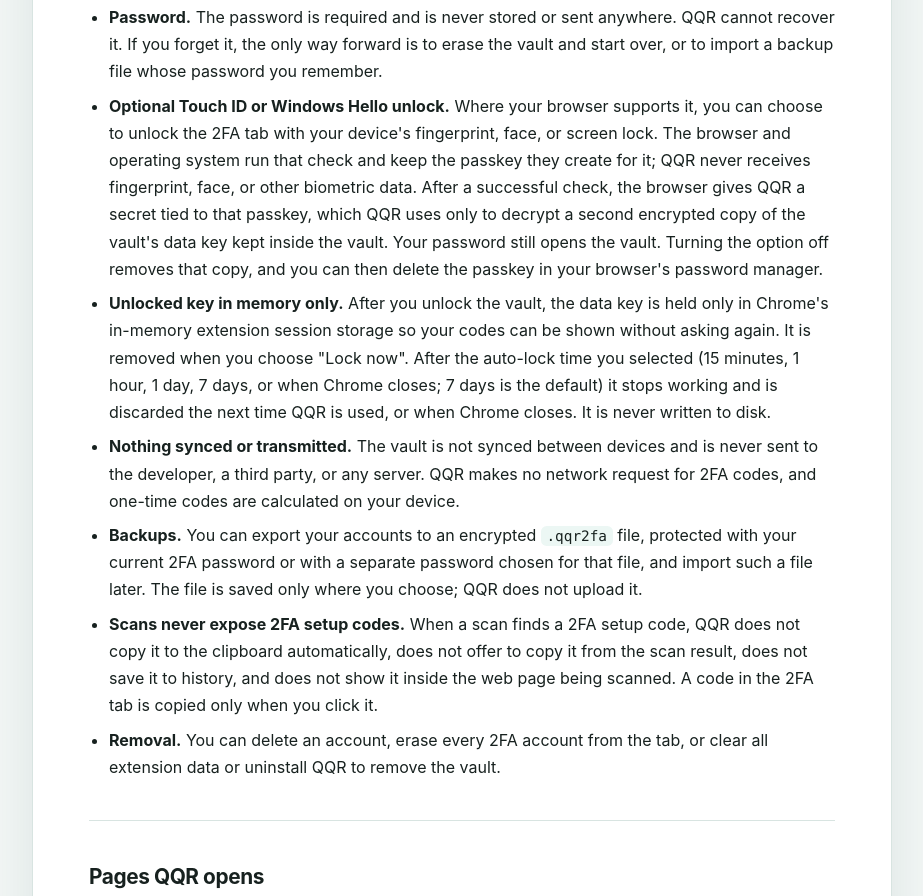
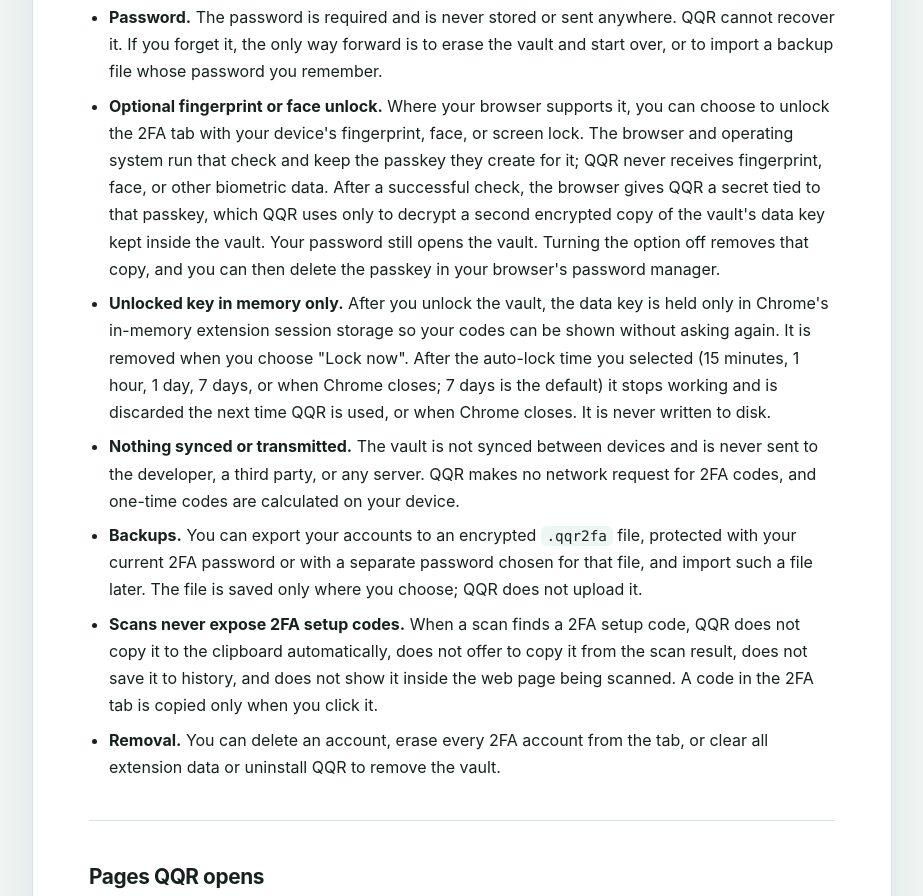
Before and after one commit to pxbao-itus/chrome-extension, a plain HTML site: page qqr/privacy/index.html in a window 1280 px wide. Shown: the part 2248-3144 px from the top of the page, without its empty margins (178-1101 px from the left). Drawn offline with Linux system fonts and the light colour scheme.

Commit message:
Use a neutral heading for biometric unlock in the QQR privacy policy

```diff
--- a/qqr/privacy/index.html
+++ b/qqr/privacy/index.html
@@ -136,7 +136,7 @@
                 the vault and start over, or to import a backup file whose password you remember.
               </li>
               <li>
-                <strong>Optional Touch ID or Windows Hello unlock.</strong> Where your browser
+                <strong>Optional fingerprint or face unlock.</strong> Where your browser
                 supports it, you can choose to unlock the 2FA tab with your device's fingerprint,
                 face, or screen lock. The browser and operating system run that check and keep the
                 passkey they create for it; QQR never receives fingerprint, face, or other biometric
```
